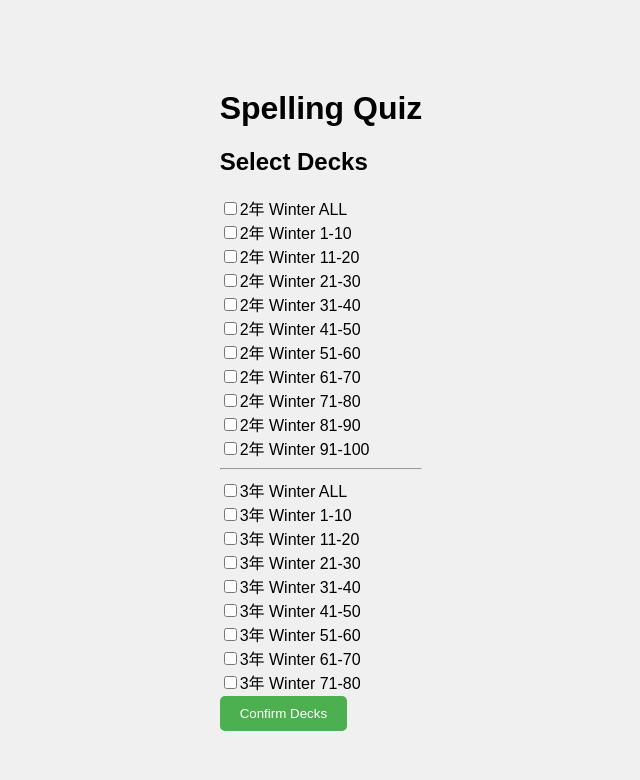
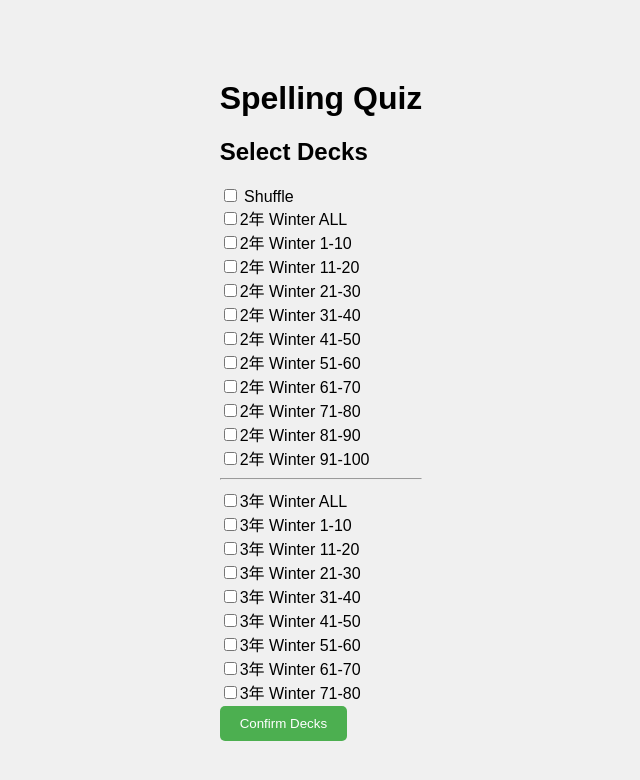
Before and after one commit to KentuckyFriedRice/vocabQuiz, a plain HTML site: page index.html in a window 1280 px wide. Both pictures are taken after a click on the button "Decks". Shown: the whole page, without its empty margins (319-959 px from the left). Drawn offline with Linux system fonts and the light colour scheme.

Commit message:
Update index.html
Put shuffle in the deck box

```diff
--- a/index.html
+++ b/index.html
@@ -20,6 +20,8 @@
         </div>
         <div id="decks-container" style="display: none;">
             <h2>Select Decks</h2>
+            <input type="checkbox" id="shuffle" name="shuffle" value="Shuffle">
+            <label for="shuffle">Shuffle</label>
             <div id="checkbox-list"></div>
             <button id="confirm-decks-button">Confirm Decks</button>
         </div>
```
